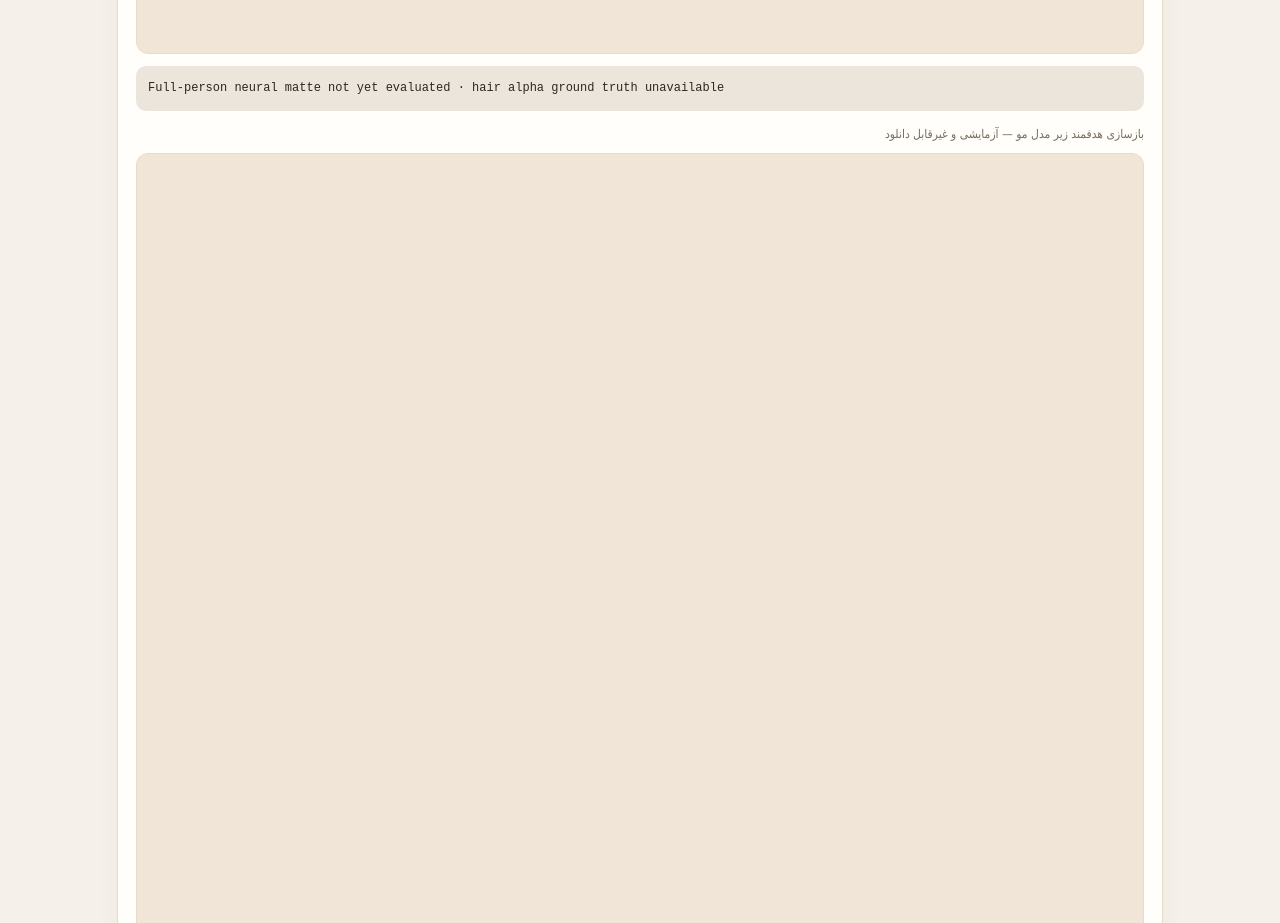
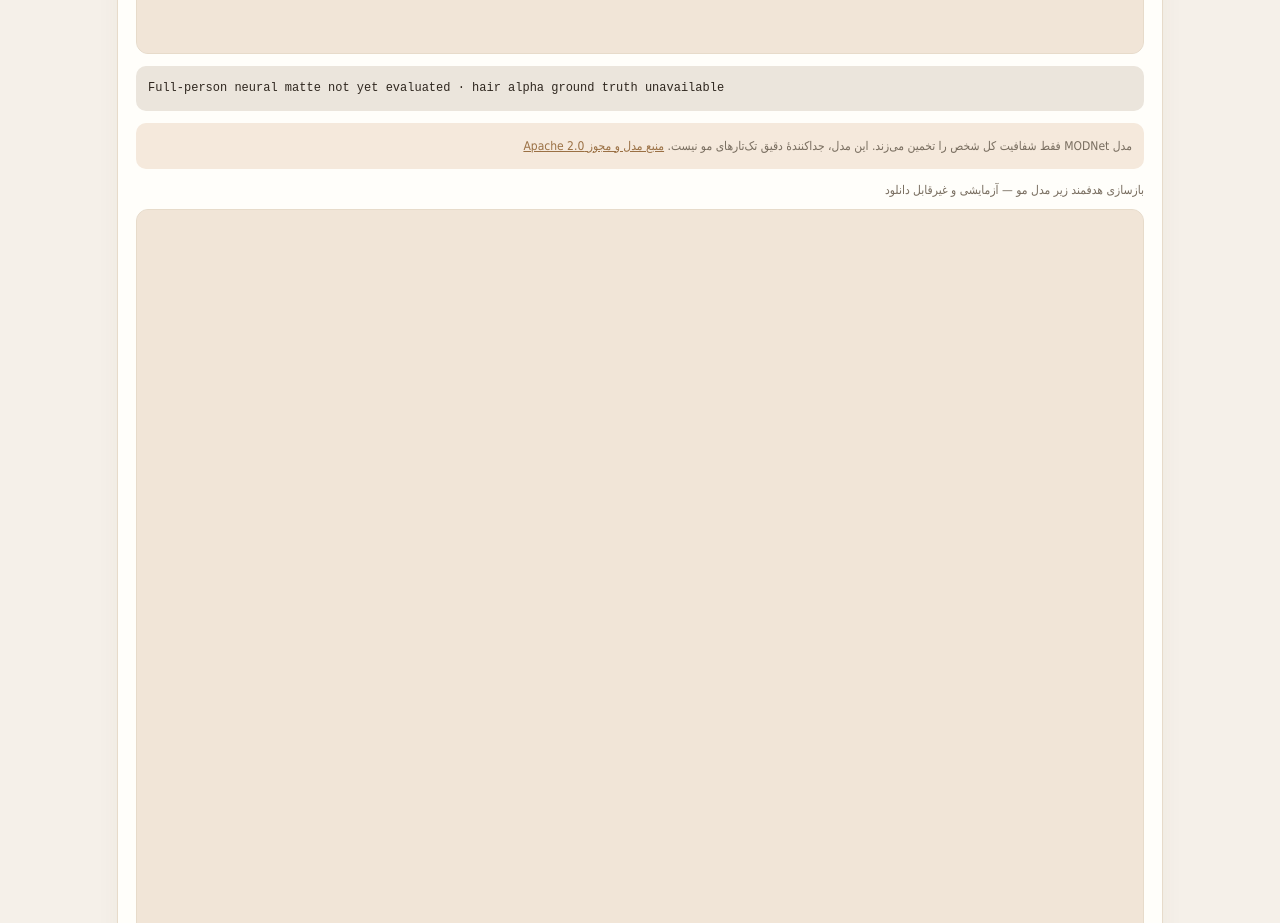
Before and after one commit to jjh167910-cloud/Hanane-beauty, a website: page public/ai/migan/hair-removal-studio.html in a window 1280 px wide. Shown: the part 9620-10543 px from the top of the page. Drawn offline with Linux system fonts and the light colour scheme.

Commit message:
feat(research): show model attribution and precache offline Apache license notices with portrait-alpha checkpoint

```diff
--- a/public/ai/migan/hair-removal-studio.html
+++ b/public/ai/migan/hair-removal-studio.html
@@ -80,6 +80,8 @@ body.review-focus #humanReview{margin-top:0;min-height:calc(100vh - 28px)}
 <div class="viewer"><div class="lbl">خروجی واقعی مدل MODNet — ماتی کل شخص، نه ماسک واقعی تارهای مو</div>
 <canvas id="portraitMatteCanvas" width="512" height="512"></canvas></div>
 <pre id="portraitMatteMetrics">Full-person neural matte not yet evaluated · hair alpha ground truth unavailable</pre>
+<p class="aside">مدل MODNet فقط شفافیت کل شخص را تخمین می‌زند. این مدل، جداکنندهٔ دقیق تک‌تارهای مو نیست.
+<a href="../licenses/MODNET_PORTRAIT_NOTICE.txt">منبع مدل و مجوز Apache 2.0</a></p>
 <div class="viewer"><div class="lbl">بازسازی هدفمند زیر مدل مو — آزمایشی و غیرقابل دانلود</div>
 <canvas id="targetAwarePortrait" width="512" height="512"></canvas></div>
 <pre id="targetMetrics">No approved photorealistic hair generation</pre>
@@ -220,6 +222,7 @@ async function prepareOffline(){
    './reference-foreground-color-research.mjs',
    './portrait-modnet-neural-audit.mjs','./models/portrait-modnet-manifest.json',
    './models/portrait-modnet-fp16.onnx',
+   '../licenses/MODNET_PORTRAIT_NOTICE.txt','../licenses/Apache-2.0.txt',
    './hairline-hotspot-audit.mjs','./hairline-review-crop.mjs',
    './blind-human-review.mjs',
    '../offhair-face-zones.mjs','../offhair-multiclass-baseline.mjs','./ort/ort.min.js',
```
